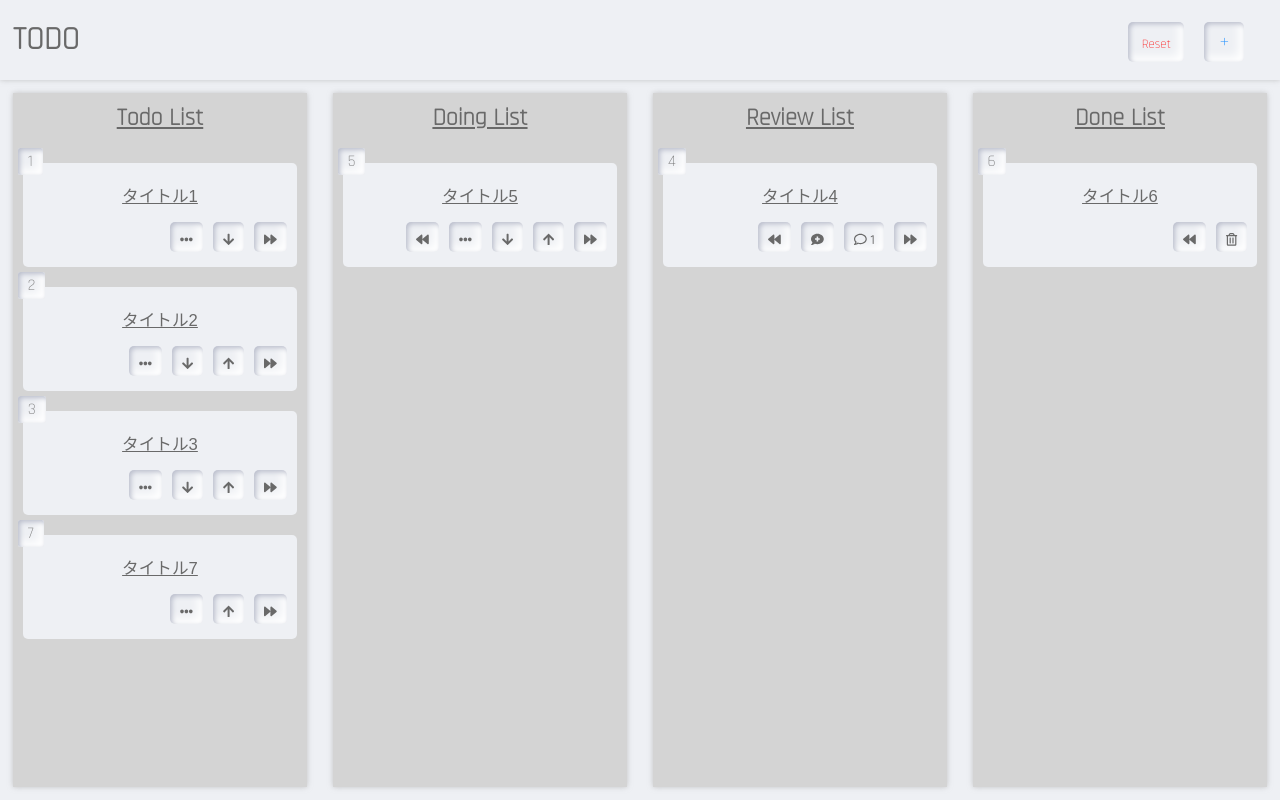
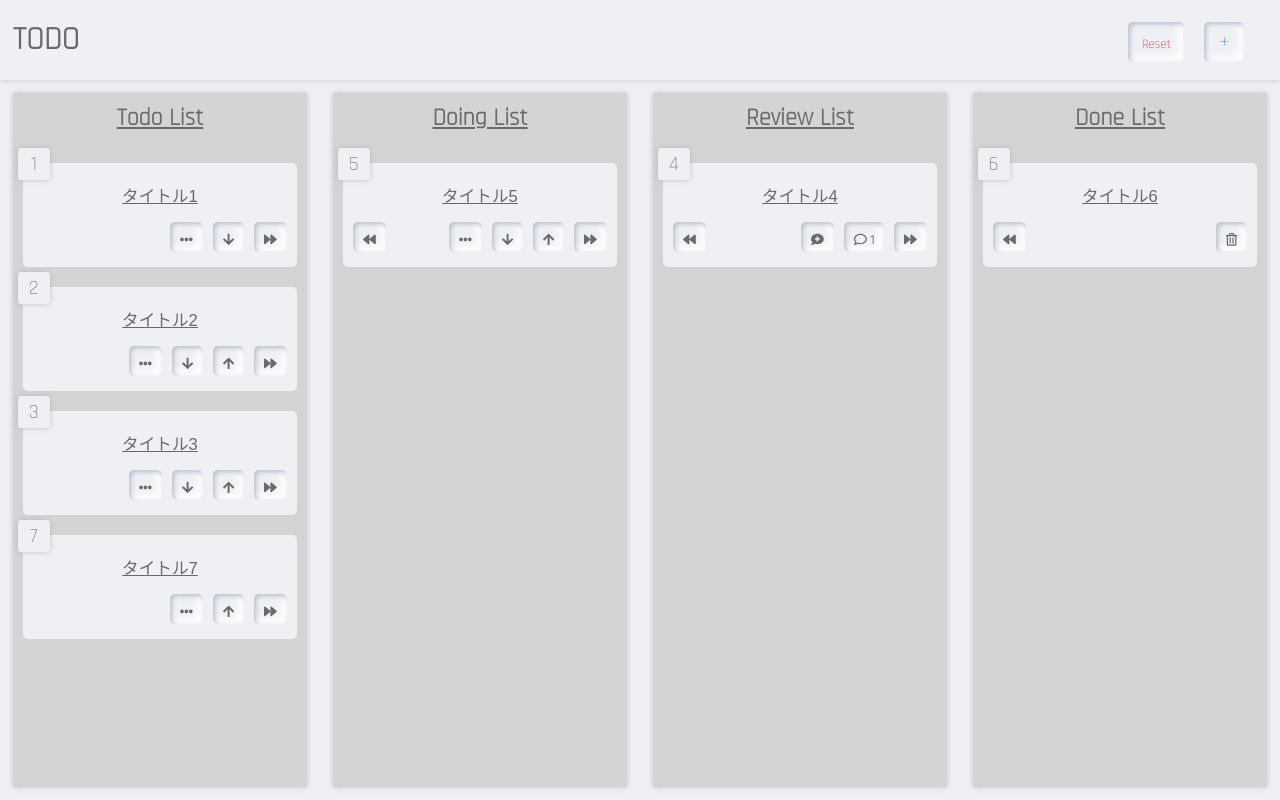
Before and after one commit to sho1374k/todo-react, a React (Create React App) app: page / in a window 1280 px wide. Built offline with nearby package versions, Linux system fonts and the light colour scheme.

Commit message:
css修正

```diff
--- a/src/assets/sass/style.scss
+++ b/src/assets/sass/style.scss
@@ -146,6 +146,8 @@ main{
     display: flex;
     justify-content: space-around;
     .btn-add-todo{
+      height: 5vh;
+      width: 5vh;
       color: $blue;
       border-radius: 5px;
       cursor: pointer;
@@ -154,6 +156,8 @@ main{
       }
     }
     .btn-close-form{
+      height: 5vh;
+      width: 5vh;
       color: red;
       border-radius: 5px;
       &:hover{
@@ -207,6 +211,9 @@ main{
           color: red;
         }
       }
+      .btn-prev{
+        margin-right: auto;
+      }
     }
   }
 }
@@ -234,6 +241,9 @@ main{
       .btn-comment-delete{
         float: right;
         margin: 5px;
+        &:hover{
+          color: red;
+        }
       }
     }
     &-open{
@@ -246,10 +256,7 @@ main{
         font-size: 1vw;
       }
     }
-
   }
-
-
   &-btns{
     width: 100%;
     display: flex;
@@ -297,12 +304,13 @@ main{
   }
   &-btns{
     height: 5vh;
-    margin: 10px;
     display: flex;
     justify-content: space-around;
     .btn-add-comment{
       border-radius: 5px;
       color: $blue;
+      height: 5vh;
+      width: 5vh;
       background-color: $base-color;
       border: none;
       cursor: pointer;
@@ -316,6 +324,8 @@ main{
       }
     }
     .btn-close-comenntForm{
+      height: 5vh;
+      width: 5vh;
       border-radius: 5px;
       color: red;
       &:hover{
@@ -324,10 +334,6 @@ main{
     }
   }
 }
-
-
-
-
 
 // edit form
 .edit{
@@ -404,6 +410,8 @@ main{
     display: flex;
     justify-content: space-around;
     .btn-edit-todo{
+      height: 5vh;
+      width: 5vh;
       border-radius: 5px;
       color: $blue;
       cursor: pointer;
@@ -412,6 +420,8 @@ main{
       }
     }
     .btn-close-edit{
+      height: 5vh;
+      width: 5vh;
       border-radius: 5px;
       color: red;
       &:hover{
@@ -421,20 +431,20 @@ main{
   }
 }
 
-
-
-
-
-
 // タスク詳細
 .todo-des{
   &_id{
     font-family: $family;
     @include position(absolute,-25px,none ,none ,-10px );
-    padding:3px 10px;
+    height: 4vh;
+    width: 4vh;
+    padding: 0;
+    line-height: 4vh;
+    text-align: center;
     background-color: $base-color;
-    box-shadow:  inset 2px 2px 5px #BABECC, inset -5px -5px 10px #fff;
+    box-shadow: $shadow;
     border-radius: 10%;
+    font-size:20px;
 
   }
   &_title{
@@ -449,6 +459,3 @@ main{
     font-size: 1vw;
   }
 }
-
-
-//  font-family: $family;
```
Also changed, not shown: 1 other file (tests, documents, lock files or other folders).
